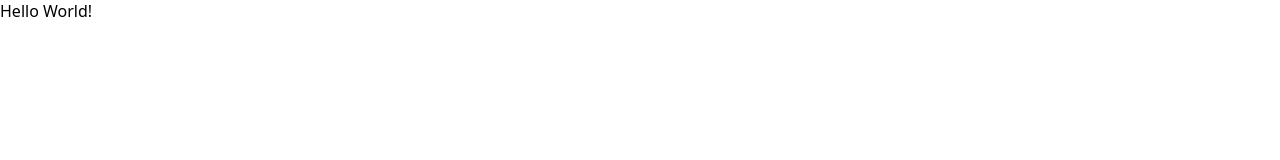
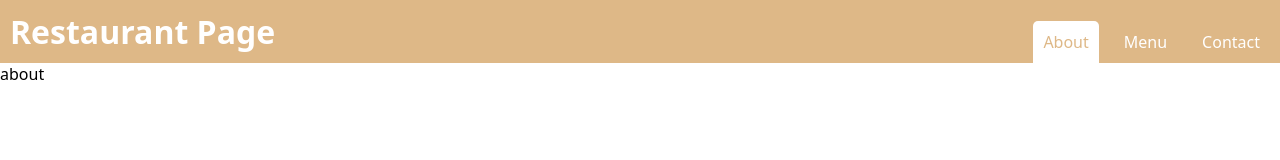
Before and after one commit to darrionn33/restaurant-page, a website built with webpack: page src/index.html in a window 1280 px wide. Built offline with nearby package versions, Linux system fonts and the light colour scheme.

Commit message:
Added a header and tab-switch style and function
also added a menu,about and contact module.

```diff
--- /dev/null
+++ b/src/about.js
@@ -0,0 +1,5 @@
+export default function about(params) {
+  const about = document.createElement("div");
+  about.textContent = "about";
+  return about;
+}
--- /dev/null
+++ b/src/contact.js
@@ -0,0 +1,5 @@
+export default function contact(params) {
+  const contact = document.createElement("div");
+  contact.textContent = "contact";
+  return contact;
+}
--- /dev/null
+++ b/src/header.js
@@ -0,0 +1,29 @@
+export default function header(params) {
+  const header = document.createElement("header");
+  const buttonsDiv = document.createElement("div");
+  buttonsDiv.classList.add("buttons");
+
+  const title = document.createElement("h1");
+  title.textContent = "Restaurant Page";
+
+  const aboutButton = document.createElement("button");
+  aboutButton.id = "about-button";
+  aboutButton.classList.add("active-tab");
+  aboutButton.textContent = "About";
+
+  const menuButton = document.createElement("button");
+  menuButton.id = "menu-button";
+  menuButton.textContent = "Menu";
+
+  const contactButton = document.createElement("button");
+  contactButton.id = "contact-button";
+  contactButton.textContent = "Contact";
+
+  buttonsDiv.appendChild(aboutButton);
+  buttonsDiv.appendChild(menuButton);
+  buttonsDiv.appendChild(contactButton);
+  header.appendChild(title);
+  header.appendChild(buttonsDiv);
+
+  return header;
+}
--- a/src/index.js
+++ b/src/index.js
@@ -1,10 +1,26 @@
 import "./styles.css";
 import rootRender from "./rootRender";
+import header from "./header";
+import about from "./about";
+import menu from "./menu";
+import contact from "./contact";
+import toggleActiveTab from "./toggleActiveTab";
 
-const helloWorld = () => {
-  const helloWorld = document.createElement("p");
-  helloWorld.textContent = "Hello World!";
-  return helloWorld;
+rootRender(header());
+rootRender(about());
+
+document.querySelector("#about-button").onclick = () => {
+  rootRender("", "rpc");
+  rootRender(about());
+  toggleActiveTab("A");
 };
-
-rootRender(helloWorld(), "apc");
+document.querySelector("#menu-button").onclick = () => {
+  rootRender("", "rpc");
+  rootRender(menu());
+  toggleActiveTab("M");
+};
+document.querySelector("#contact-button").onclick = () => {
+  rootRender("", "rpc");
+  rootRender(contact());
+  toggleActiveTab("C");
+};
--- /dev/null
+++ b/src/menu.js
@@ -0,0 +1,5 @@
+export default function menu(params) {
+  const menu = document.createElement("div");
+  menu.textContent = "menu";
+  return menu;
+}
--- a/src/rootRender.js
+++ b/src/rootRender.js
@@ -3,9 +3,7 @@ function rootRender(element, option = "apc") {
   if (option === "apc") {
     document.querySelector("#root").appendChild(element);
   } else if (option === "rpc") {
-    while (root.children.length > 0) {
-      root.removeChild(root.childNodes[1]);
-    }
+    root.removeChild(root.childNodes[1]);
   }
 }
 export default rootRender;
--- a/src/styles.css
+++ b/src/styles.css
@@ -13,3 +13,30 @@ html {
   user-select: none;
   -webkit-tap-highlight-color: transparent;
 }
+header {
+  background-color: burlywood;
+  color: white;
+  display: flex;
+  justify-content: space-between;
+  align-items: center;
+  padding: 10px;
+}
+header .buttons {
+  display: flex;
+  gap: 15px;
+  height: 100%;
+  margin-bottom: -20px;
+}
+header .buttons button {
+  height: 100%;
+  padding: 10px;
+  color: white;
+  cursor: pointer;
+  font-size: medium;
+}
+header .buttons button.active-tab {
+  background-color: white;
+  color: burlywood;
+  border-top-left-radius: 5px;
+  border-top-right-radius: 5px;
+}
--- /dev/null
+++ b/src/toggleActiveTab.js
@@ -0,0 +1,19 @@
+export default function toggleActiveTab(activeTab) {
+  switch (activeTab) {
+    case "A":
+      document.querySelector("#about-button").classList.add("active-tab");
+      document.querySelector("#menu-button").classList.remove("active-tab");
+      document.querySelector("#contact-button").classList.remove("active-tab");
+      break;
+    case "M":
+      document.querySelector("#about-button").classList.remove("active-tab");
+      document.querySelector("#menu-button").classList.add("active-tab");
+      document.querySelector("#contact-button").classList.remove("active-tab");
+      break;
+    case "C":
+      document.querySelector("#about-button").classList.remove("active-tab");
+      document.querySelector("#menu-button").classList.remove("active-tab");
+      document.querySelector("#contact-button").classList.add("active-tab");
+      break;
+  }
+}
```
